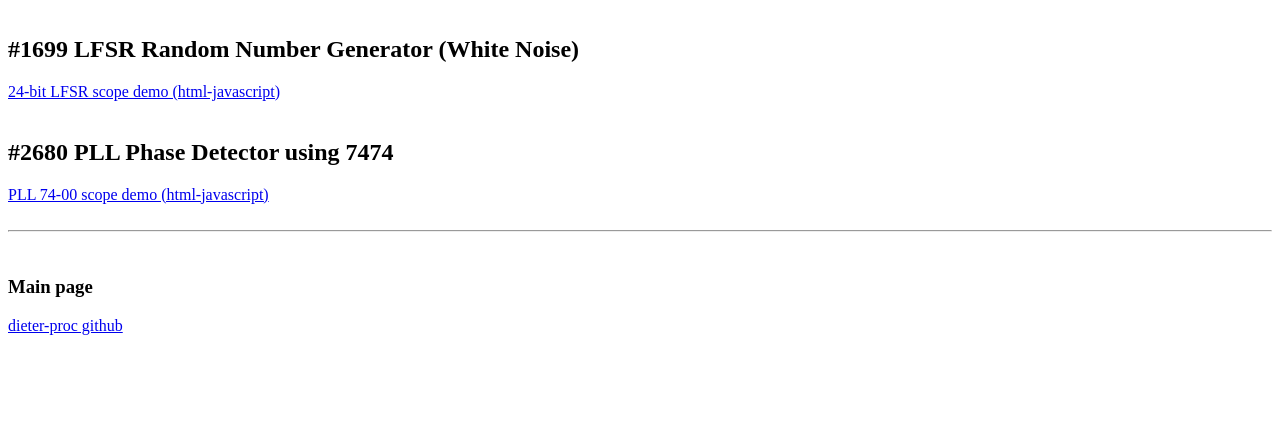
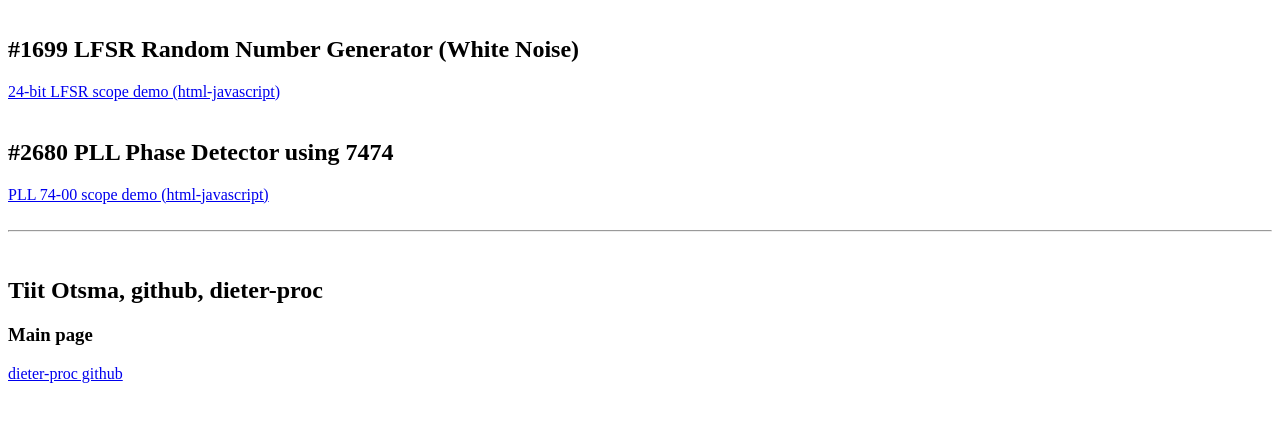
Before and after one commit to dieter-proc/dieter-proc.github.io, a plain HTML site: page index.html in a window 1280 px wide. Shown: the part 126-548 px from the top of the page. Drawn offline with Linux system fonts and the light colour scheme.

Commit message:
Add  GitHub link

```diff
--- a/index.html
+++ b/index.html
@@ -29,6 +29,7 @@
     <hr />&nbsp;<br />
 
     <div>
+      <h2>Tiit Otsma, github, dieter-proc</h2>
       <h3>Main page</h3>
       <a href="https://github.com/dieter-proc/" title="Tiit Otsma, github, dieter-proc">dieter-proc github</a>
       <br>&nbsp;<br>
```
